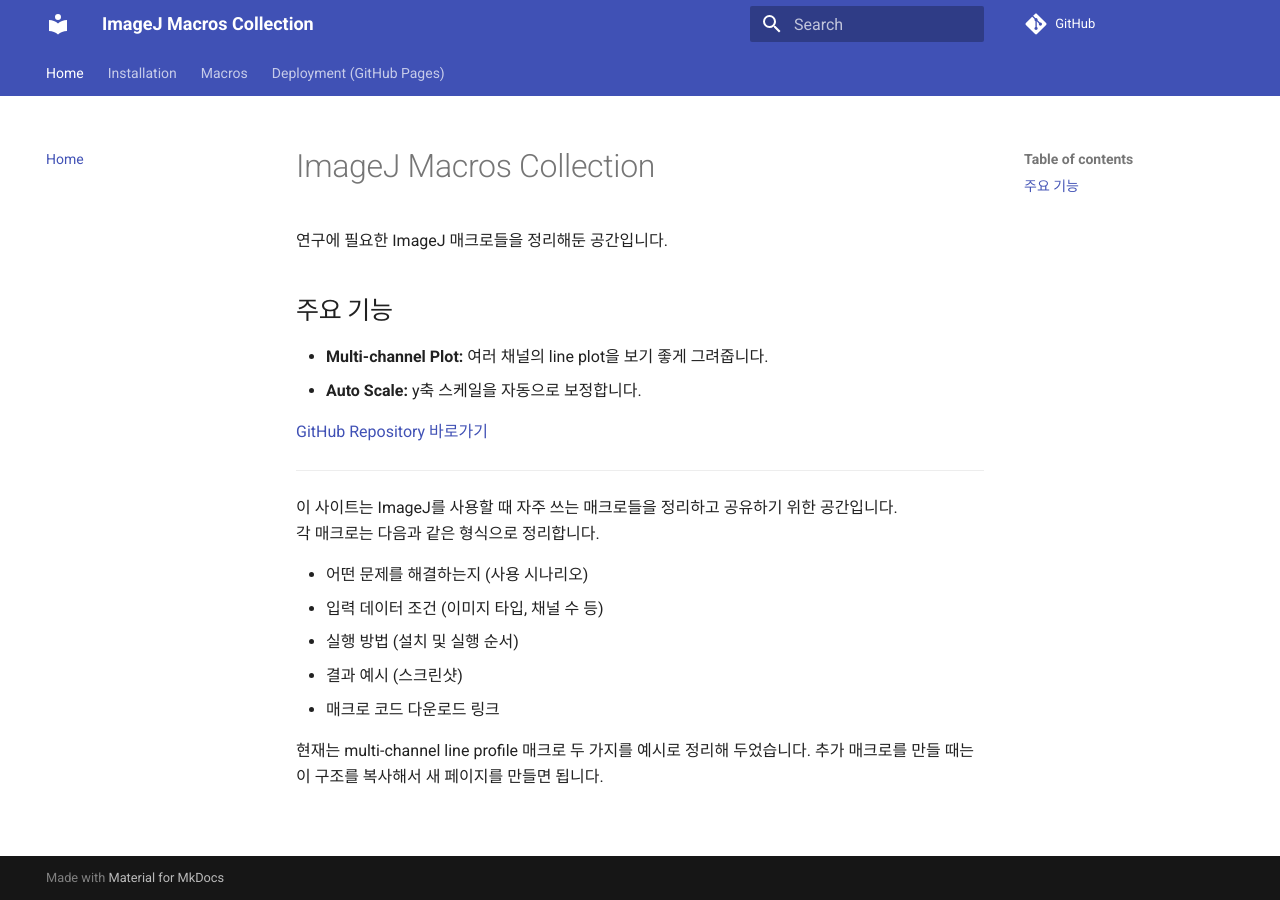
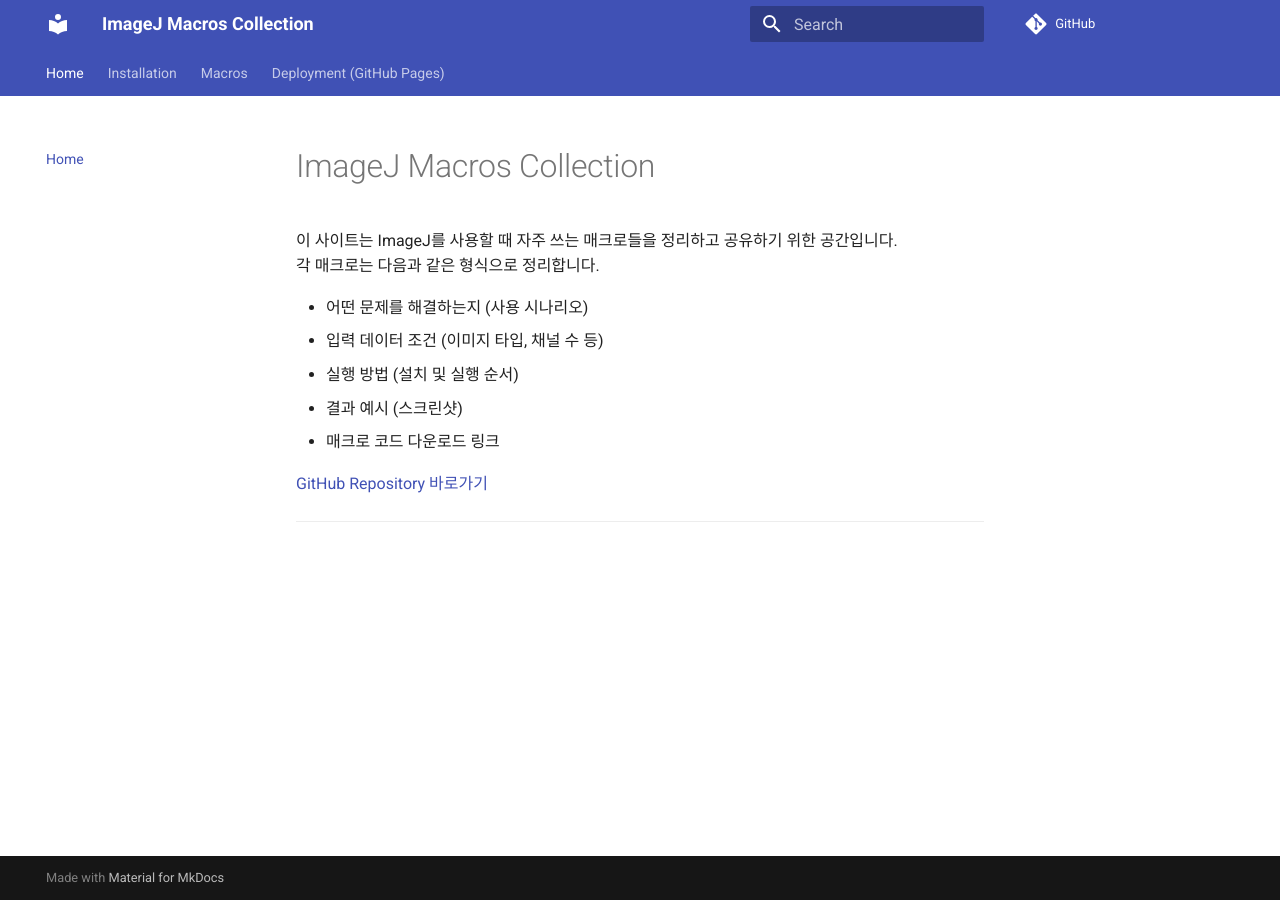
Before and after one commit to MinLeeKR/ImageJ-Macros, an MkDocs documentation site: the page built from docs/index.md, in a window 1280 px wide. Built offline with MkDocs 1.6.1 and Material for MkDocs 9.7.7, drawn with Linux system fonts in a browser that asks for light colours; comment, search, counter and statistics services are not loaded.

Commit message:
Update docs and add StartupMacros macro

```diff
--- a/docs/index.md
+++ b/docs/index.md
@@ -1,14 +1,4 @@
 # ImageJ Macros Collection
-
-연구에 필요한 ImageJ 매크로들을 정리해둔 공간입니다.
-
-## 주요 기능
-* **Multi-channel Plot:** 여러 채널의 line plot을 보기 좋게 그려줍니다.
-* **Auto Scale:** y축 스케일을 자동으로 보정합니다.
-
-[GitHub Repository 바로가기](https://github.com/MinLeeKR/ImageJ-Macros)
-
----
 
 이 사이트는 ImageJ를 사용할 때 자주 쓰는 매크로들을 정리하고 공유하기 위한 공간입니다.
 각 매크로는 다음과 같은 형식으로 정리합니다.
@@ -19,5 +9,7 @@
 - 결과 예시 (스크린샷)
 - 매크로 코드 다운로드 링크
 
-현재는 multi-channel line profile 매크로 두 가지를 예시로 정리해 두었습니다.
-추가 매크로를 만들 때는 이 구조를 복사해서 새 페이지를 만들면 됩니다.
+
+[GitHub Repository 바로가기](https://github.com/MinLeeKR/ImageJ-Macros)
+
+---
--- a/mkdocs.yml
+++ b/mkdocs.yml
@@ -21,4 +21,5 @@
       - Non-scaled multi-channel profile: non_scaled_multichannel_plot.md
       - Scaled multi-channel profile: scaled_multichannel_plot.md
       - Copy channel colors/LUT: copy_channel_colors_lut.md
+      - Startup macros (F-keys & channels): startup_macros.md
   - Deployment (GitHub Pages): deployment.md
```
Also changed, not shown: docs/copy_channel_colors_lut.md (+0 -3 lines), docs/non_scaled_multichannel_plot.md (+0 -2 lines), docs/startup_macros.md (added, +56 -0 lines), 1 other file.
